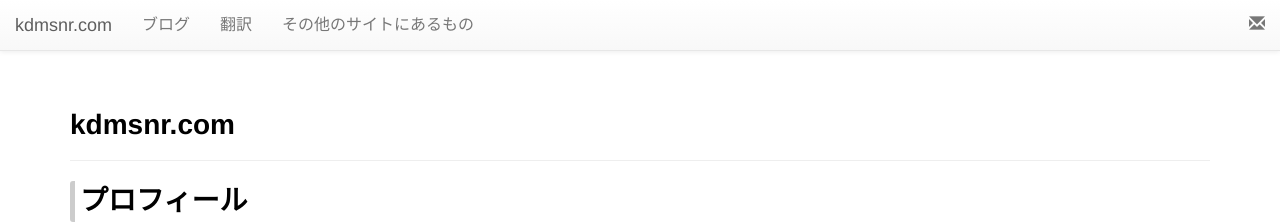
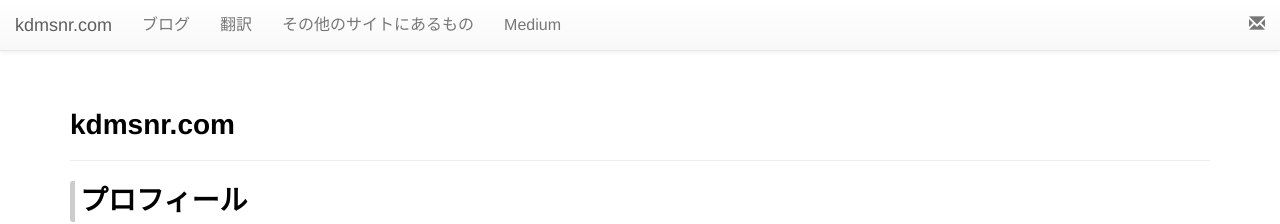
Before and after one commit to kdmsnr/kdmsnr.github.io, a Jekyll site: the page built from index.md, in a window 1280 px wide. Shown: the top 224 px of the page. Built offline with Jekyll 4.4.1, drawn with Linux system fonts in a browser that asks for light colours; nearby versions of some CDN libraries; library files that are not in the unit come from our copies; comment, search, counter and statistics services are not loaded.

Commit message:
Add medium

```diff
--- a/_includes/nav.html
+++ b/_includes/nav.html
@@ -23,6 +23,7 @@
         {% endif %}
         {% endif %}
         {% endfor %}
+        <li role="presentation"><a href="https://medium.com/@kdmsnr">Medium</a></li>
         {% assign pages_list = nil %}
         {% assign group = nil %}
       </ul>
```
